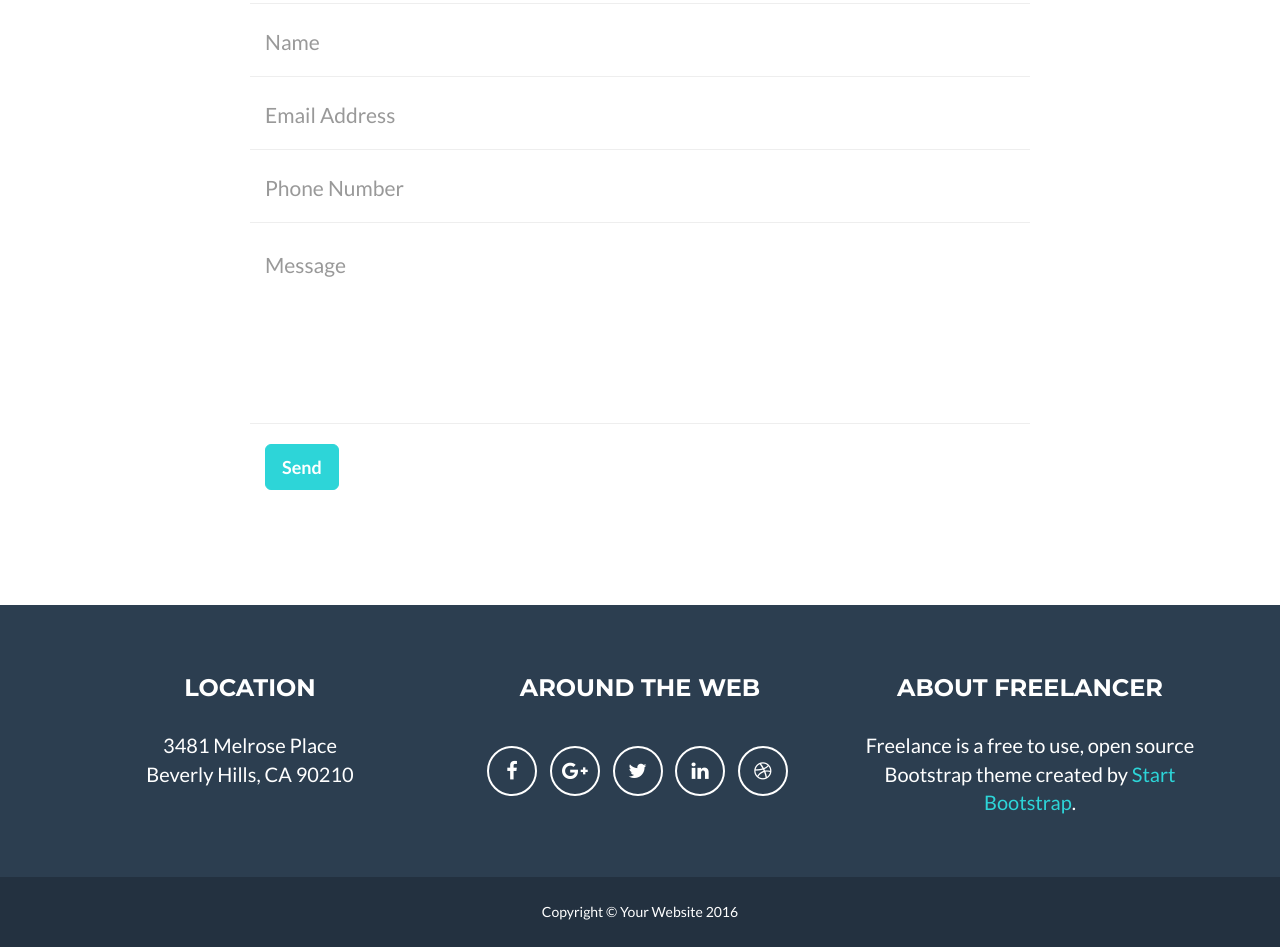
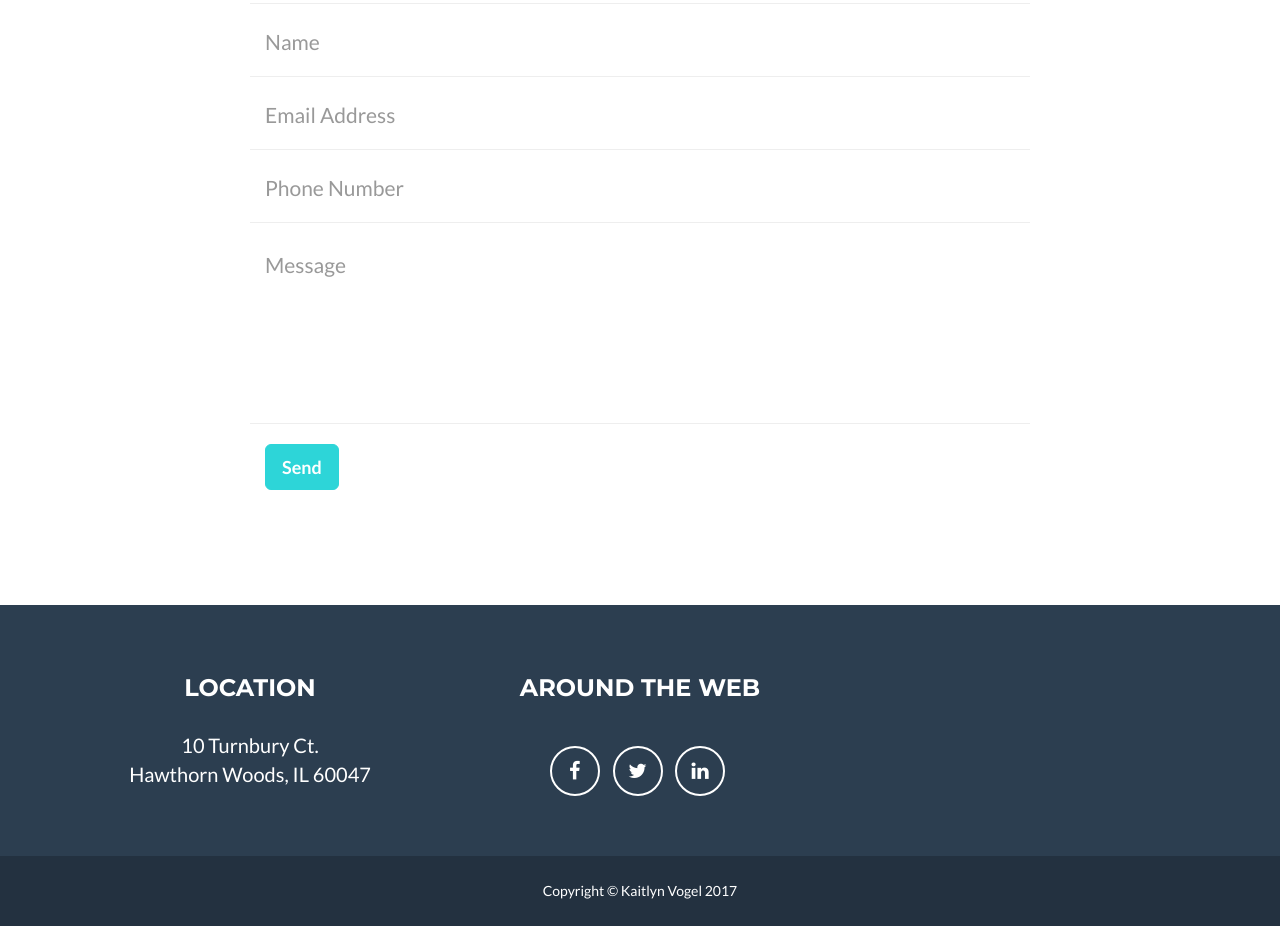
Before and after one commit to katevogie/kaitlynvogel, a website: page index.html in a window 1280 px wide. Shown: the part 2387-3334 px from the top of the page. After the commit the page ends 3313 px from the top, so only its background shows below. Drawn offline with nearby package versions, Linux system fonts and the light colour scheme.

Commit message:
Update index.html

```diff
--- a/index.html
+++ b/index.html
@@ -245,8 +245,8 @@
                 <div class="row">
                     <div class="footer-col col-md-4">
                         <h3>Location</h3>
-                        <p>3481 Melrose Place
-                            <br>Beverly Hills, CA 90210</p>
+                        <p>10 Turnbury Ct.
+                            <br>Hawthorn Woods, IL 60047</p>
                     </div>
                     <div class="footer-col col-md-4">
                         <h3>Around the Web</h3>
@@ -255,22 +255,12 @@
                                 <a href="#" class="btn-social btn-outline"><span class="sr-only">Facebook</span><i class="fa fa-fw fa-facebook"></i></a>
                             </li>
                             <li>
-                                <a href="#" class="btn-social btn-outline"><span class="sr-only">Google Plus</span><i class="fa fa-fw fa-google-plus"></i></a>
-                            </li>
-                            <li>
                                 <a href="#" class="btn-social btn-outline"><span class="sr-only">Twitter</span><i class="fa fa-fw fa-twitter"></i></a>
                             </li>
                             <li>
                                 <a href="#" class="btn-social btn-outline"><span class="sr-only">Linked In</span><i class="fa fa-fw fa-linkedin"></i></a>
                             </li>
-                            <li>
-                                <a href="#" class="btn-social btn-outline"><span class="sr-only">Dribble</span><i class="fa fa-fw fa-dribbble"></i></a>
-                            </li>
                         </ul>
-                    </div>
-                    <div class="footer-col col-md-4">
-                        <h3>About Freelancer</h3>
-                        <p>Freelance is a free to use, open source Bootstrap theme created by <a href="http://startbootstrap.com">Start Bootstrap</a>.</p>
                     </div>
                 </div>
             </div>
@@ -279,7 +269,7 @@
             <div class="container">
                 <div class="row">
                     <div class="col-lg-12">
-                        Copyright &copy; Your Website 2016
+                        Copyright &copy; Kaitlyn Vogel 2017
                     </div>
                 </div>
             </div>
```
